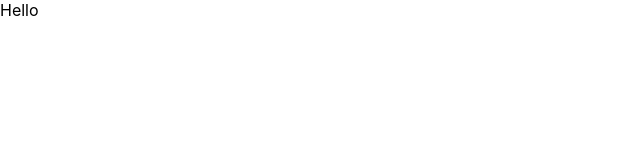
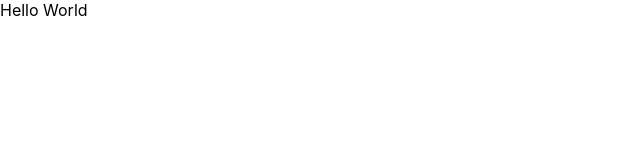
Before and after one commit to sergeianip20/deploy1, a Next.js app: page / in a window 1280 px wide. Shown: the top 160 px of the page, without its empty margins (0-640 px from the left). Built offline with nearby package versions, Linux system fonts and the light colour scheme.

Commit message:
Update index.js

```diff
--- a/pages/index.js
+++ b/pages/index.js
@@ -1,6 +1,7 @@
 export default function Home() {
 return <div>
 Hello
+ World
 </div>
 
 }
```
